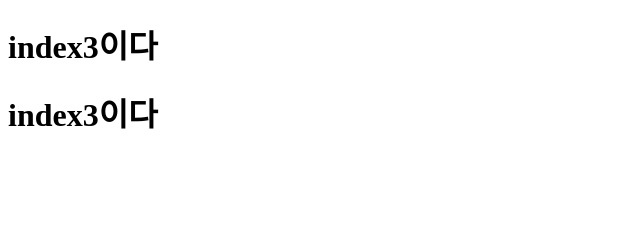
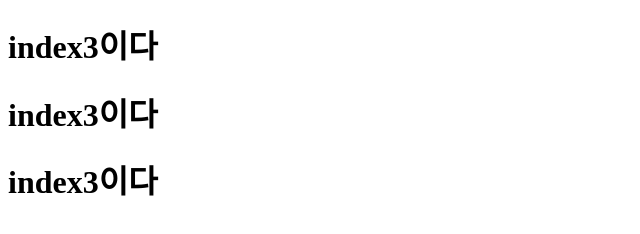
Before and after one commit to koohrim12/merge-test, a website: page index3.html in a window 1280 px wide. Shown: the whole page, without its empty margins (0-640 px from the left). Drawn offline with Linux system fonts and the light colour scheme.

Commit message:
index.3-2

```diff
--- a/index3.html
+++ b/index3.html
@@ -8,5 +8,6 @@
   <body>
     <h1>index3이다</h1>
     <h1>index3이다</h1>
+    <h1>index3이다</h1>
   </body>
 </html>
```
